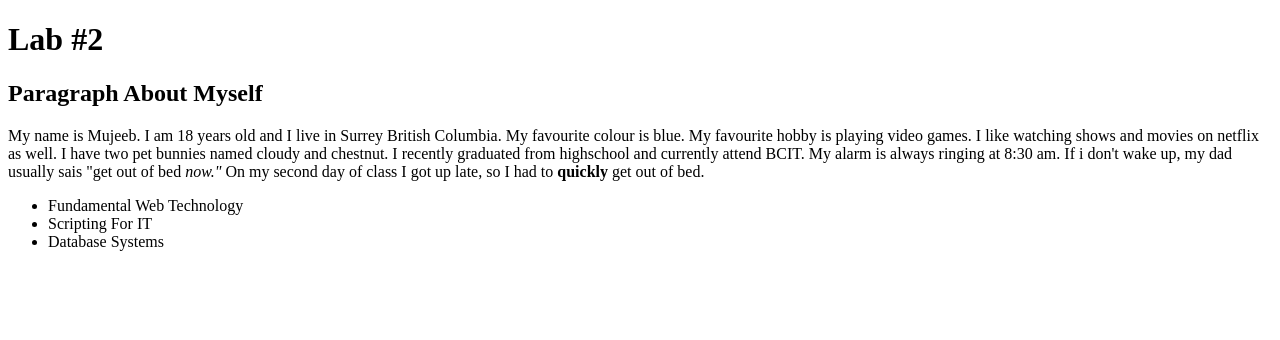
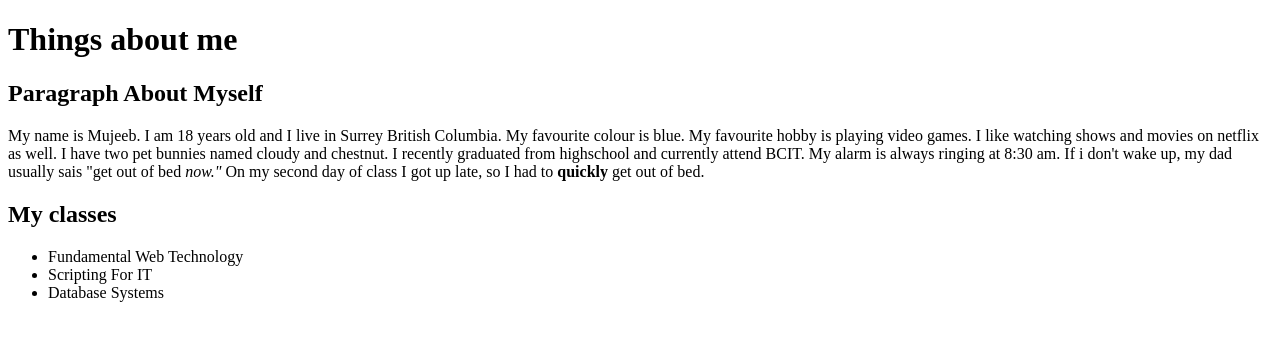
Before and after one commit to Mujeeb103/First-Project, a plain HTML site: page index.html in a window 1280 px wide. Drawn offline with Linux system fonts and the light colour scheme.

Commit message:
This is lab week 4

```diff
--- /dev/null
+++ b/CSS/styles.CSS
@@ -0,0 +1,3 @@
+body {background-color: azure;}
+h1 {color: blue;}
+h2 {color: darkgoldenrod;}
--- a/index.html
+++ b/index.html
@@ -1,12 +1,13 @@
 <!DOCTYPE html>
 <html lang="en">
 <head>
+
     <meta charset="UTF-8">
     <meta name="viewport" content="width=device-width, initial-scale=1.0">
     <title>Document</title>
 </head>
 <body>
-    <h1>Lab #2</h1>
+    <h1>Things about me</h1>
      <h2>Paragraph About Myself</h2>
    <p> My name is Mujeeb. I am 18 years old and I live in Surrey British Columbia.
       My favourite colour is blue. My favourite hobby is playing video games. I
@@ -14,10 +15,12 @@
 cloudy and chestnut. I recently graduated from highschool and currently attend BCIT.
 My alarm is always ringing at 8:30 am. If i don't wake up, my dad usually sais "get
 out of bed <em>now."</em> On my second day of class I got up late, so I had to <strong>quickly</strong>
-get out of bed. </p> <ul> <li>Fundamental Web Technology</li>
+get out of bed. </p>
+<h2>My classes</h2> <ul> <li>Fundamental Web Technology</li>
   <a href="https://www.bcit.ca/programs/web-technologies-certificate-part-time-distance-and-online-learning-6420cert/"></a>
 <li>Scripting For IT</li>
 <li>Database Systems</li>
 </ul>
+
 </body>
 </html>
```
Also changed, not shown: 1 other file.
